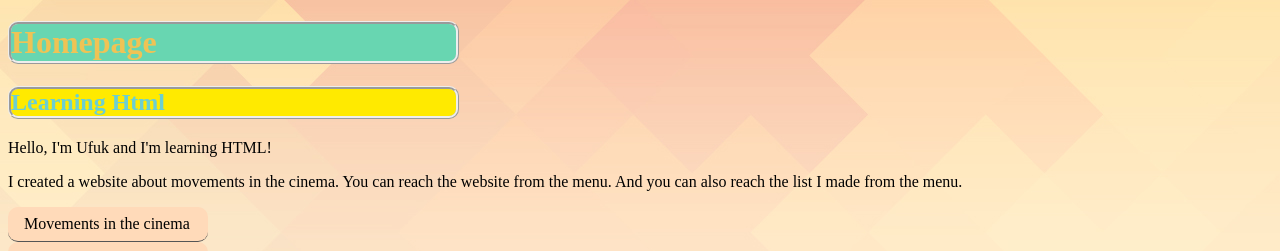
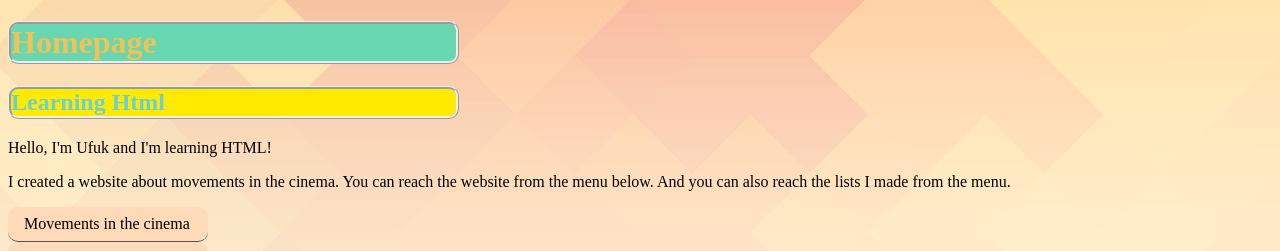
Before and after one commit to UfukAldanmaz/brainnest-assignments, a plain HTML site: page index.html in a window 1280 px wide. Shown: the top 251 px of the page. Drawn offline with Linux system fonts and the light colour scheme.

Commit message:
Update index.html

```diff
--- a/index.html
+++ b/index.html
@@ -18,8 +18,8 @@
 
         <p>Hello, I'm Ufuk and I'm learning HTML!</p>
 
-        <p> I created a website about movements in the cinema. You can reach the website from the menu.
-            And you can also reach the list I made from the menu.</p>
+        <p> I created a website about movements in the cinema. You can reach the website from the menu below.
+            And you can also reach the lists I made from the menu.</p>
 
         <ul class="list">
             <li class="lists"><a href="./presentation-website/main.html">Movements in the cinema</a></li>
```
